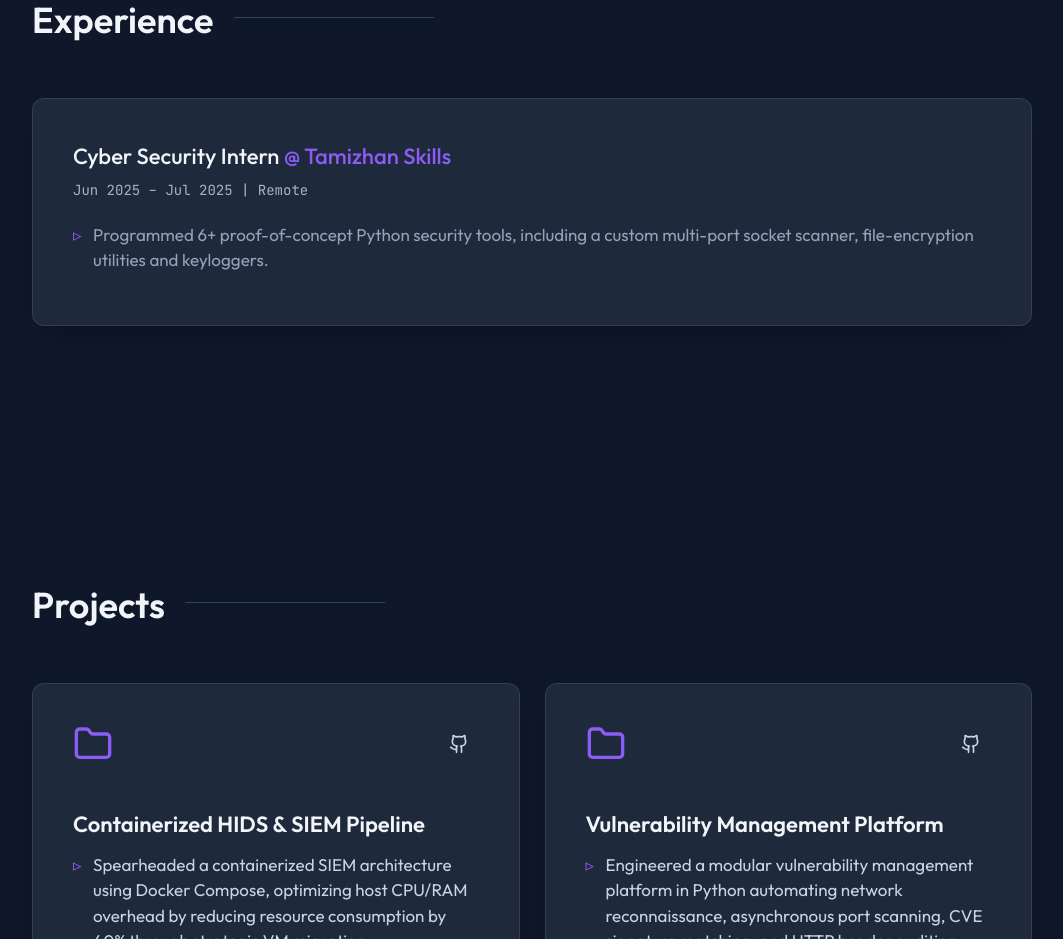
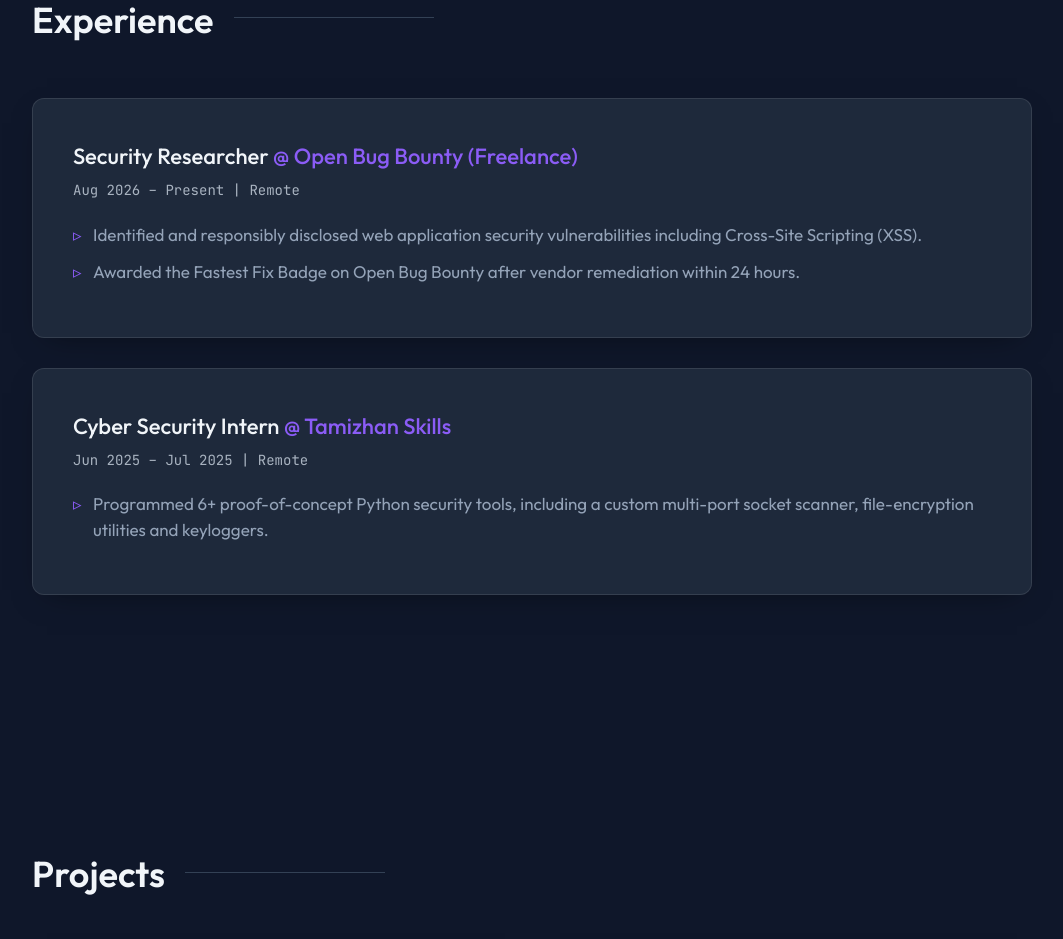
Before and after one commit to Rishikaaz/Portfolio, a Next.js app: page / in a window 1280 px wide. Shown: the part 3580-4519 px from the top of the page, without its empty margins (108-1171 px from the left). Built offline with nearby package versions, Linux system fonts and the light colour scheme.

Commit message:
Add Security Researcher @ Open Bug Bounty experience entry

```diff
--- a/src/components/Experience.tsx
+++ b/src/components/Experience.tsx
@@ -5,6 +5,15 @@ import { motion } from 'framer-motion';
 const Experience = () => {
 
   const experience = [
+    {
+      title: "Security Researcher",
+      company: "Open Bug Bounty (Freelance)",
+      date: "Aug 2026 – Present | Remote",
+      desc: [
+        "Identified and responsibly disclosed web application security vulnerabilities including Cross-Site Scripting (XSS).",
+        "Awarded the Fastest Fix Badge on Open Bug Bounty after vendor remediation within 24 hours."
+      ]
+    },
     {
       title: "Cyber Security Intern",
       company: "Tamizhan Skills",
```
